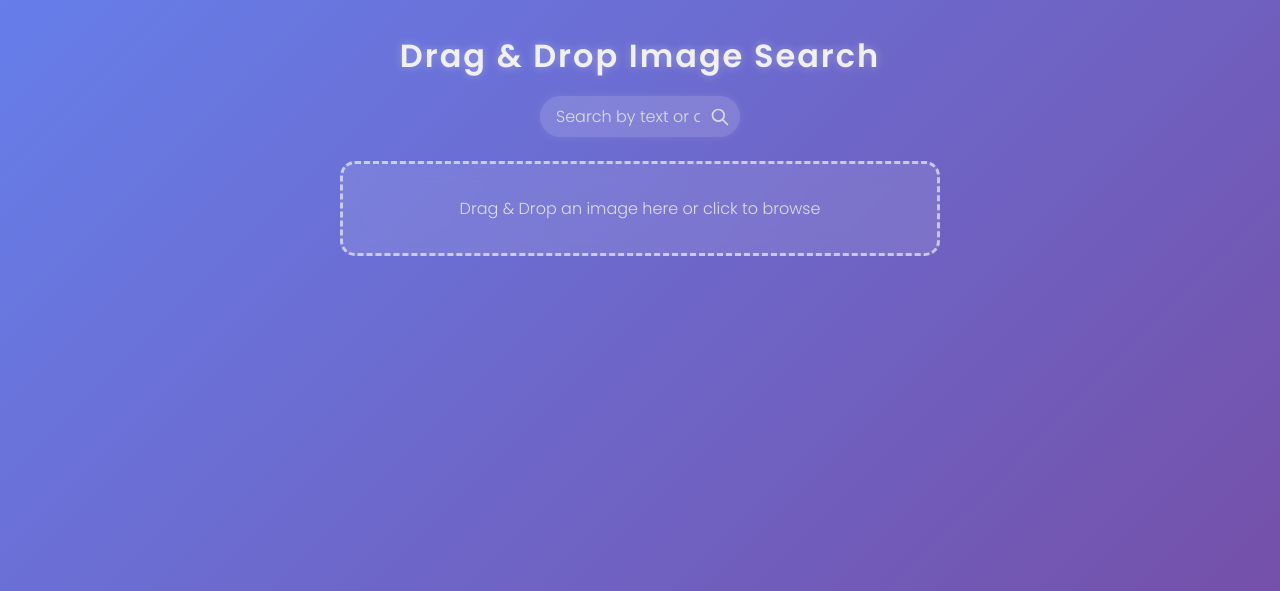
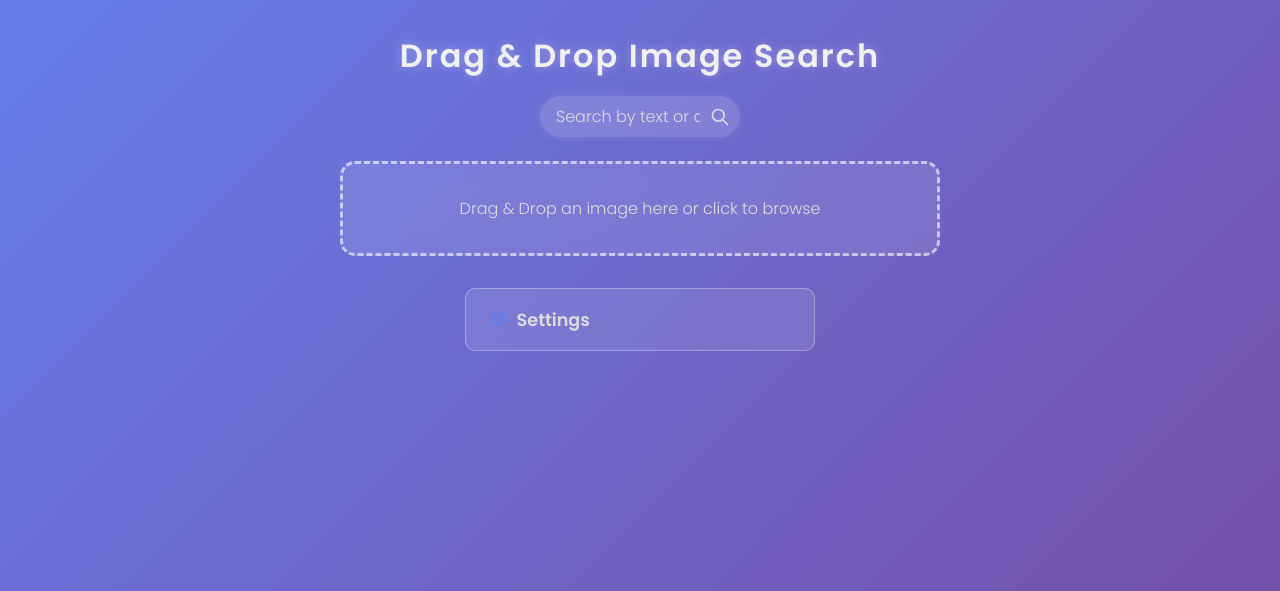
Before and after one commit to JonPlaytv/imagedb, a Flask app: page / in a window 1280 px wide. Shown: the top 591 px of the page. Run offline with Flask 3, Linux system fonts and the light colour scheme; parts of the project's set-up code (start-up, migrations or seed data) failed here and were passed over.

Commit message:
Add settings panel for site scraping and enhance form submission logic

```diff
--- a/templates/index.html
+++ b/templates/index.html
@@ -128,6 +128,63 @@
       background: #222;
     }
 
+    /* Settings panel */
+    details#settings {
+      width: 350px;
+      max-width: 90vw;
+      margin-bottom: 2rem;
+      border: 1.5px solid rgba(255 255 255 / 0.3);
+      border-radius: 10px;
+      padding: 1rem 1.5rem;
+      background: rgba(255 255 255 / 0.1);
+      color: #ddd;
+      cursor: pointer;
+      user-select: none;
+      transition: background-color 0.3s ease, border-color 0.3s ease;
+    }
+    details#settings[open] {
+      background: rgba(255 255 255 / 0.25);
+      border-color: #fff;
+      color: #fff;
+    }
+    details#settings summary {
+      font-weight: 600;
+      font-size: 1.1rem;
+      outline: none;
+      cursor: pointer;
+      list-style: none;
+    }
+    details#settings summary::-webkit-details-marker {
+      display: none;
+    }
+    details#settings summary::before {
+      content: "⚙ ";
+      font-size: 1.2rem;
+      color: #667eea;
+      margin-right: 0.3rem;
+    }
+
+    #site-input {
+      width: 100%;
+      padding: 0.5rem 1rem;
+      border-radius: 30px;
+      border: none;
+      outline: none;
+      font-size: 1rem;
+      background: rgba(255 255 255 / 0.15);
+      color: #fff;
+      box-shadow: 0 0 10px rgba(255 255 255 / 0.1);
+      transition: background-color 0.3s ease;
+      margin-top: 1rem;
+    }
+    #site-input::placeholder {
+      color: #ddd;
+    }
+    #site-input:hover,
+    #site-input:focus {
+      background: rgba(255 255 255 / 0.3);
+    }
+
     /* Results grid */
     #results {
       display: grid;
@@ -215,7 +272,6 @@
       border-radius: 15px;
       box-shadow: 0 0 30px #667eea;
       animation: fadeIn 0.3s ease;
-      /* Make sure image fits and is big enough */
       width: auto;
       height: auto;
     }
@@ -231,6 +287,9 @@
       }
       .card img {
         height: 120px;
+      }
+      details#settings {
+        width: 100%;
       }
     }
   </style>
@@ -252,13 +311,26 @@
       <path d="M21 21l-6-6m2-5a7 7 0 1 0-14 0 7 7 0 0 0 14 0z" stroke="#ddd" stroke-width="2" fill="none" stroke-linecap="round" stroke-linejoin="round"/>
     </svg>
     <input type="file" id="fileElem" name="query" accept="image/*" style="display:none" />
-
   </form>
 
   <label id="drop-area" for="fileElem">
     <p>Drag & Drop an image here or click to browse</p>
     <img id="preview-thumb" alt="Preview Thumbnail" />
   </label>
+
+  <!-- Settings Panel -->
+  <details id="settings">
+    <summary>Settings</summary>
+    <input
+      type="text"
+      id="site-input"
+      name="site_query"
+      placeholder="Scrape a website URL (e.g. https://example.com)"
+      autocomplete="off"
+      spellcheck="false"
+      form="search-form"
+    />
+  </details>
 
   <div id="results">
     {% for path, hdiff, sim, caption, tags in matches %}
@@ -288,6 +360,7 @@
   const searchForm = document.getElementById('search-form');
   const searchInput = document.getElementById('search-input');
   const searchIcon = document.getElementById('search-icon');
+  const siteInput = document.getElementById('site-input');
 
   // Show preview thumbnail when image selected
   function showPreview(file) {
@@ -308,6 +381,9 @@
   fileInput.addEventListener('change', () => {
     if(fileInput.files.length){
       showPreview(fileInput.files[0]);
+      // Clear other inputs
+      searchInput.value = '';
+      siteInput.value = '';
       submitForm();
     }
   });
@@ -332,10 +408,14 @@
     if(e.dataTransfer.files.length){
       fileInput.files = e.dataTransfer.files;
       showPreview(e.dataTransfer.files[0]);
+      // Clear other inputs
+      searchInput.value = '';
+      siteInput.value = '';
       submitForm();
     }
   });
 
+  // Submit form function
   function submitForm(){
     const formData = new FormData();
 
@@ -343,6 +423,8 @@
       formData.append('query', fileInput.files[0]);
     } else if (searchInput.value.trim()) {
       formData.append('text_query', searchInput.value.trim());
+    } else if (siteInput.value.trim()) {
+      formData.append('site_query', siteInput.value.trim());
     } else {
       // Nothing to search
       return;
@@ -369,8 +451,21 @@
   searchInput.addEventListener('keydown', e => {
     if(e.key === 'Enter'){
       e.preventDefault();
-    // Clear file input to prefer text search
+      // Clear file and site input to prefer text search
       fileInput.value = '';
+      siteInput.value = '';
+      previewThumb.style.display = 'none';
+      submitForm();
+    }
+  });
+
+  // Enter on site input triggers scrape
+  siteInput.addEventListener('keydown', e => {
+    if(e.key === 'Enter'){
+      e.preventDefault();
+      // Clear file and text input to prefer site scraping
+      fileInput.value = '';
+      searchInput.value = '';
       previewThumb.style.display = 'none';
       submitForm();
     }
@@ -380,18 +475,19 @@ searchInput.addEventListener('keydown', e => {
   searchIcon.addEventListener('click', () => {
     if(searchInput.value.trim()){
       fileInput.value = '';
+      siteInput.value = '';
       previewThumb.style.display = 'none';
       submitForm();
       searchInput.focus();
     }
   });
 
-
   // Tag search
   function searchByTag(tag) {
     // Clear file input and text input
     fileInput.value = '';
     searchInput.value = tag;
+    siteInput.value = '';
     previewThumb.style.display = 'none';
 
     const formData = new FormData();
@@ -447,16 +543,6 @@ searchIcon.addEventListener('click', () => {
     }
   });
 
-  // Click search icon triggers search if input not empty
-  searchIcon.addEventListener('click', () => {
-    if(searchInput.value.trim()){
-      fileInput.value = '';
-      previewThumb.style.display = 'none';
-      submitForm();
-      searchInput.focus();
-    }
-  });
-
   // Initial attach
   attachCardClickEvents();
   attachTagClickEvents();
```
Lines whose indentation alone changed are shown as unchanged.
